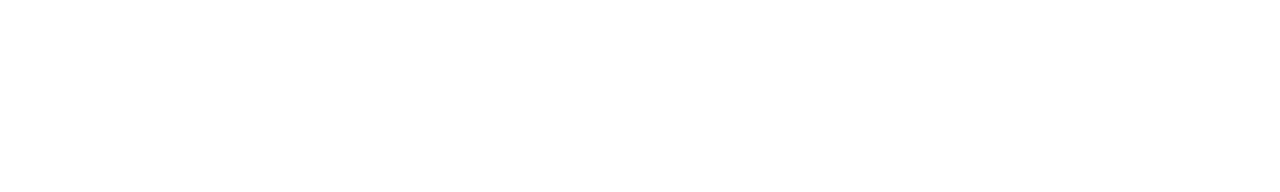
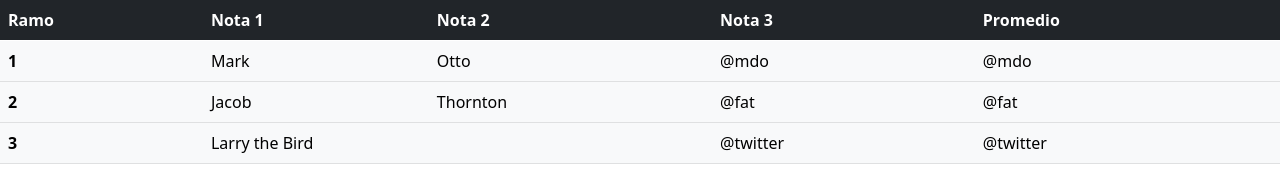
Before and after one commit to Sasdalorian/ProyectosCursoJAVA, a plain HTML site: page 6-Desafio-NotasFinales/index.html in a window 1280 px wide. Drawn offline with nearby package versions, Linux system fonts and the light colour scheme.

Commit message:
iniciando proyecto ricomida

```diff
--- a/6-Desafio-NotasFinales/index.html
+++ b/6-Desafio-NotasFinales/index.html
@@ -4,8 +4,45 @@
   <meta charset="UTF-8">
   <meta name="viewport" content="width=device-width, initial-scale=1.0">
   <title>Notas Finales</title>
+  <!-- BOOTSTRAP -->
+  <link href="https://cdn.jsdelivr.net/npm/bootstrap@5.0.2/dist/css/bootstrap.min.css" rel="stylesheet" integrity="sha384-EVSTQN3/azprG1Anm3QDgpJLIm9Nao0Yz1ztcQTwFspd3yD65VohhpuuCOmLASjC" crossorigin="anonymous">
 </head>
 <body>
 
+  <table class="table table-dark">
+    <thead>
+      <tr>
+        <th scope="col">Ramo</th>
+        <th scope="col">Nota 1</th>
+        <th scope="col">Nota 2</th>
+        <th scope="col">Nota 3</th>
+        <th scope="col">Promedio</th>
+      </tr>
+    </thead>
+    <tbody class="table-light">
+      <tr>
+        <th scope="row">1</th>
+        <td>Mark</td>
+        <td>Otto</td>
+        <td>@mdo</td>
+        <td>@mdo</td>
+      </tr>
+      <tr>
+        <th scope="row">2</th>
+        <td>Jacob</td>
+        <td>Thornton</td>
+        <td>@fat</td>
+        <td>@fat</td>
+      </tr>
+      <tr>
+        <th scope="row">3</th>
+        <td colspan="2">Larry the Bird</td>
+        <td>@twitter</td>
+        <td>@twitter</td>
+      </tr>
+    </tbody>
+  </table>
+
+  <script src="https://cdn.jsdelivr.net/npm/bootstrap@5.0.2/dist/js/bootstrap.bundle.min.js" integrity="sha384-MrcW6ZMFYlzcLA8Nl+NtUVF0sA7MsXsP1UyJoMp4YLEuNSfAP+JcXn/tWtIaxVXM" crossorigin="anonymous"></script>
 </body>
 </html>
```
Also changed, not shown: 7-Desafio-Ricomida/index.html (added, +11 -0 lines), 1 other file.
